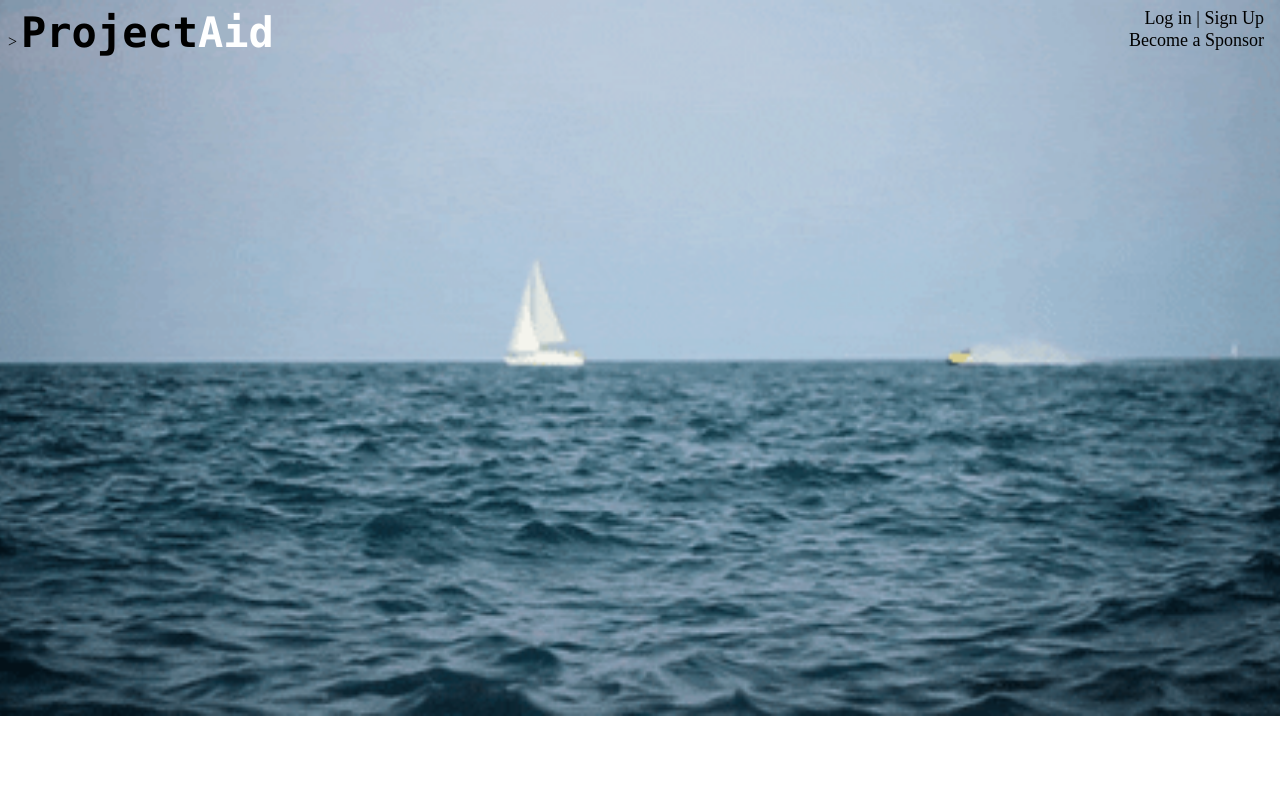
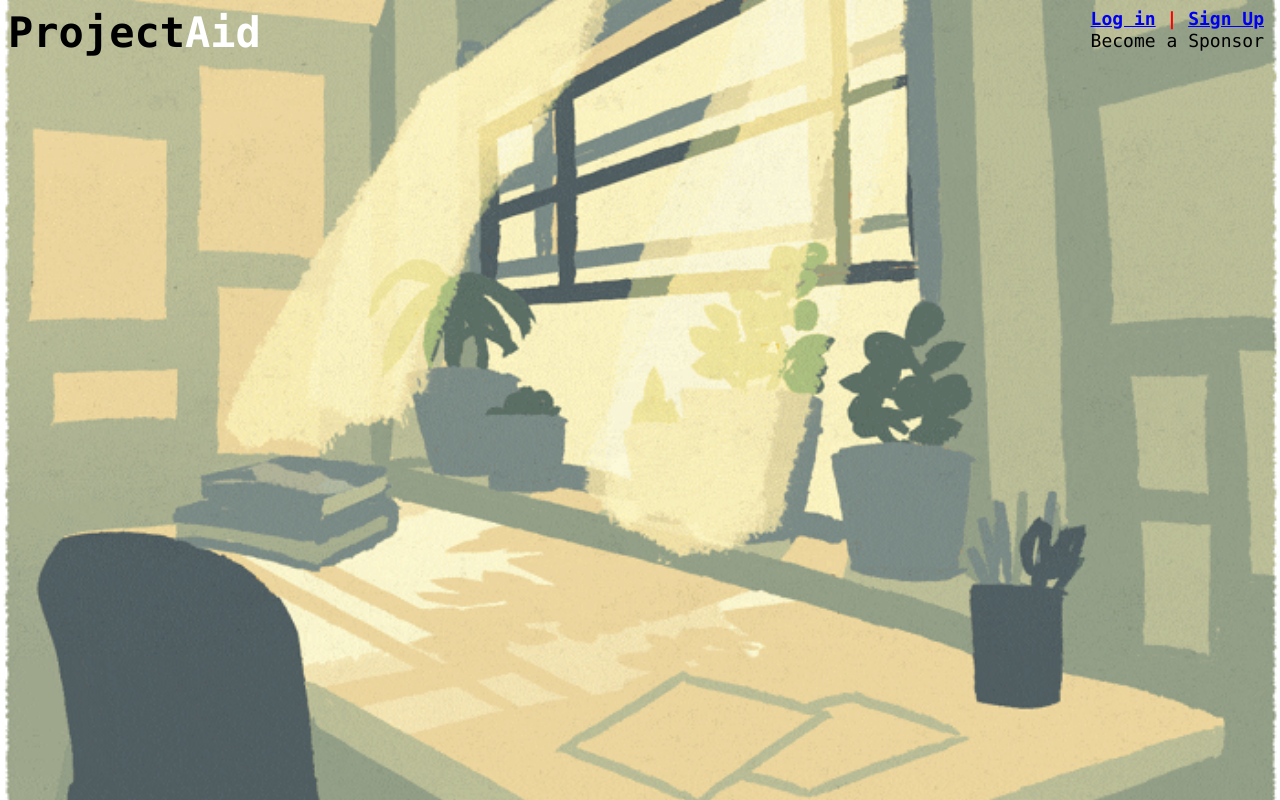
Before and after one commit to jijahidul/Web-tech-project--1, a PHP site: page / in a window 1280 px wide. Run offline with PHP 8.4, Linux system fonts and the light colour scheme.

Commit message:
All pages Linked (except sponsor)

```diff
--- a/PHP/index.html
+++ b/PHP/index.html
@@ -16,16 +16,19 @@
 			top: 8px;
 			right: 16px;
 			font-size: 18px;
+			font-weight: bold;
+			font-family: consolas;
 			}
 	.sponsor{
 			position: absolute;
 			top: 30px;
 			right: 16px;
 			font-size: 18px;
+			font-family: consolas;
 
 	}
 	body{
-  background: url(g3.gif) no-repeat center;
+  background: url(g0.gif) no-repeat center;
   background-size: cover;
   height: 700px;
   position: center;
@@ -37,7 +40,7 @@
 
 </head>
 <body>
-<div class="topright">Log in | Sign Up</div>>
+<div class="topright" style="color: red"><a href="log_in.php">Log in</a> | <a href="gen_user_signup.php">Sign Up</a></div>
 <div class="sponsor">Become a Sponsor</div>
 <span id="title">Project</span><span id="title2">Aid</span>
 </body>
--- a/PHP/log_in.php
+++ b/PHP/log_in.php
@@ -42,7 +42,7 @@ $uname="";$err_uname="";
         <input type="password" placeholder="Password" class="txtb" name="pass">
 
         <input type="submit" name="login" value="Log In" class="login-btn">
-        <a href="#">Create an account</a>
+        <a href="gen_user_signup.php">Create an account</a>
     </div>
   </body>
 </html>
```
Also changed, not shown: PHP/g0.gif (added), PHP/giphy1.gif (added).
